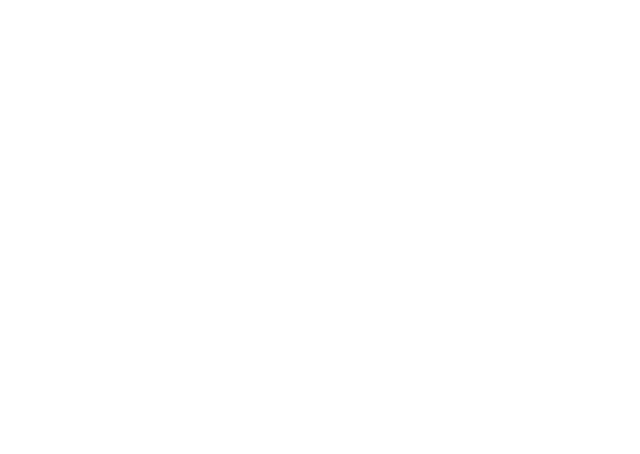
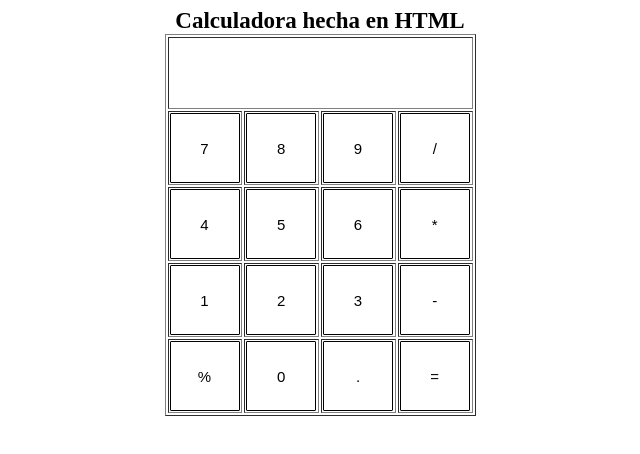
Before and after one commit to MichaelDardon/proyecto-1, a plain HTML site: page index.html in a window 1280 px wide. Shown: the whole page, without its empty margins (320-960 px from the left). Drawn offline with Linux system fonts and the light colour scheme.

Commit message:
se colocan los botones y sus respectivos valores

```diff
--- a/index.html
+++ b/index.html
@@ -36,5 +36,46 @@
         }
     </style>
 </head>
+<body>
 
+    <form name="Calculadora">
+    <table border="1" align="center" style="width: 300px; height: 300px;">
+        <caption><strong>Calculadora hecha en HTML</strong></caption>
+        <tr>
+
+            <td colspan="4"><input id="pantalla" type="text" name="pantalla"></td>
+
+        </tr>
+
+        <tr>
+            <td><input id="boton" type="button" value="7" onclick="pantalla.value+='7'"></td>
+            <td><input id="boton" type="button" value="8" onclick="pantalla.value+='8'"></td>
+            <td><input id="boton" type="button" value="9" onclick="pantalla.value+='9'"></td>
+            <td><input id="boton" type="button" value="/" onclick="pantalla.value+='/'"></td>
+        </tr>
+
+        <tr>
+            <td><input id="boton" type="button" value="4" onclick="pantalla.value+='4'"></td>
+            <td><input id="boton" type="button" value="5" onclick="pantalla.value+='5'"></td>
+            <td><input id="boton" type="button" value="6" onclick="pantalla.value+='6'"></td>
+            <td><input id="boton" type="button" value="*" onclick="pantalla.value+='*'"></td>
+        </tr>
+
+        <tr>
+            <td><input id="boton" type="button" value="1" onclick="pantalla.value+='1'"></td>
+            <td><input id="boton" type="button" value="2" onclick="pantalla.value+='2'"></td>
+            <td><input id="boton" type="button" value="3" onclick="pantalla.value+='3'"></td>
+            <td><input id="boton" type="button" value="-" onclick="pantalla.value+='-'"></td>
+        </tr>
+
+        <tr>
+            <td><input id="boton" type="button" value="%" onclick="pantalla.value+='%'"></td>
+            <td><input id="boton" type="button" value="0" onclick="pantalla.value+='0'"></td>
+            <td><input id="boton" type="button" value="." onclick="pantalla.value+='.'"></td>
+            <td><input id="boton" type="button" value="=" onclick="pantalla.value=eval(pantalla.value)"></td>
+        </tr>
+
+        </table>
+    </form>
+</body>
 </html>
```
